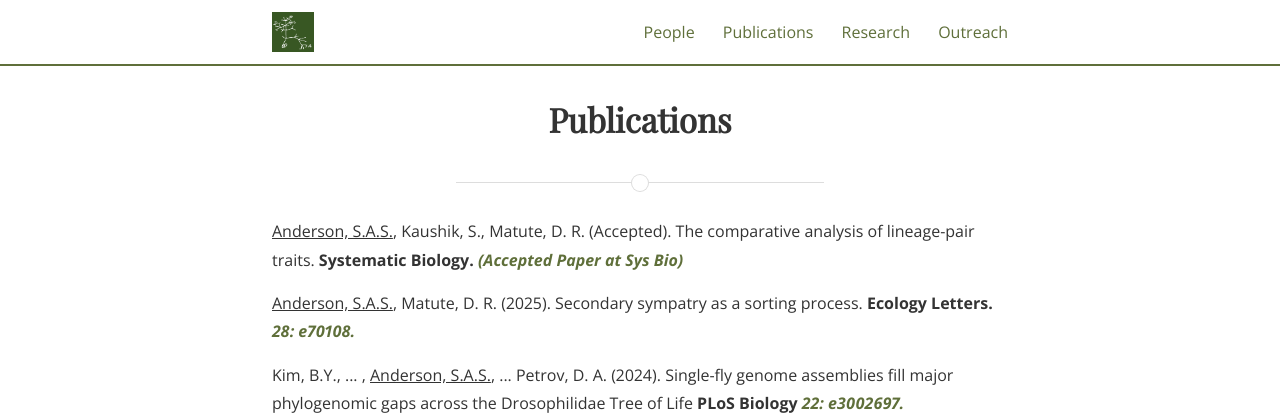
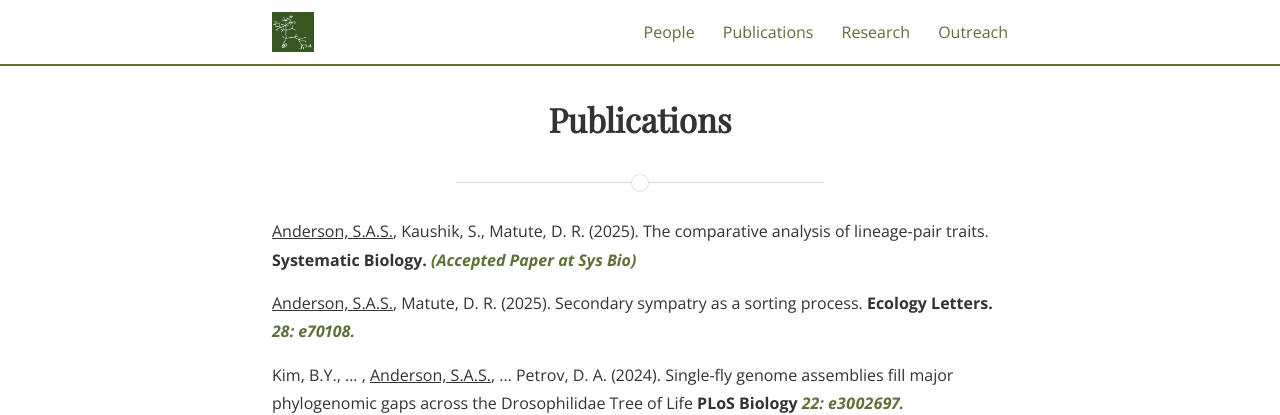
Before and after one commit to SeanASAnderson/SeanASAnderson.github.io, a Jekyll site: the page built from publications2.md, in a window 1280 px wide and 1331 px high. Shown: the top 415 px of the window. Built offline with Jekyll 4.4.1, drawn with Linux system fonts in a browser that asks for light colours; nearby versions of some CDN libraries; some web fonts are replaced.

Commit message:
sys. biol. pub

```diff
--- a/publications2.md
+++ b/publications2.md
@@ -13,7 +13,7 @@ img {
 
 <!--< <h2>Submitted / In Review</h2>-->
 
-<p><u>Anderson, S.A.S.</u>, Kaushik, S., Matute, D. R. (Accepted). The comparative analysis of lineage-pair traits. <b> Systematic Biology.</b> <a href="https://doi.org/10.1093/sysbio/syaf061"><b><i> (Accepted Paper at Sys Bio)</i></b></a> </p>
+<p><u>Anderson, S.A.S.</u>, Kaushik, S., Matute, D. R. (2025). The comparative analysis of lineage-pair traits. <b> Systematic Biology.</b> <a href="https://doi.org/10.1093/sysbio/syaf061"><b><i> (Accepted Paper at Sys Bio)</i></b></a> </p>
 
 <!--< <h2>Out Now</h2>-->
 
```
